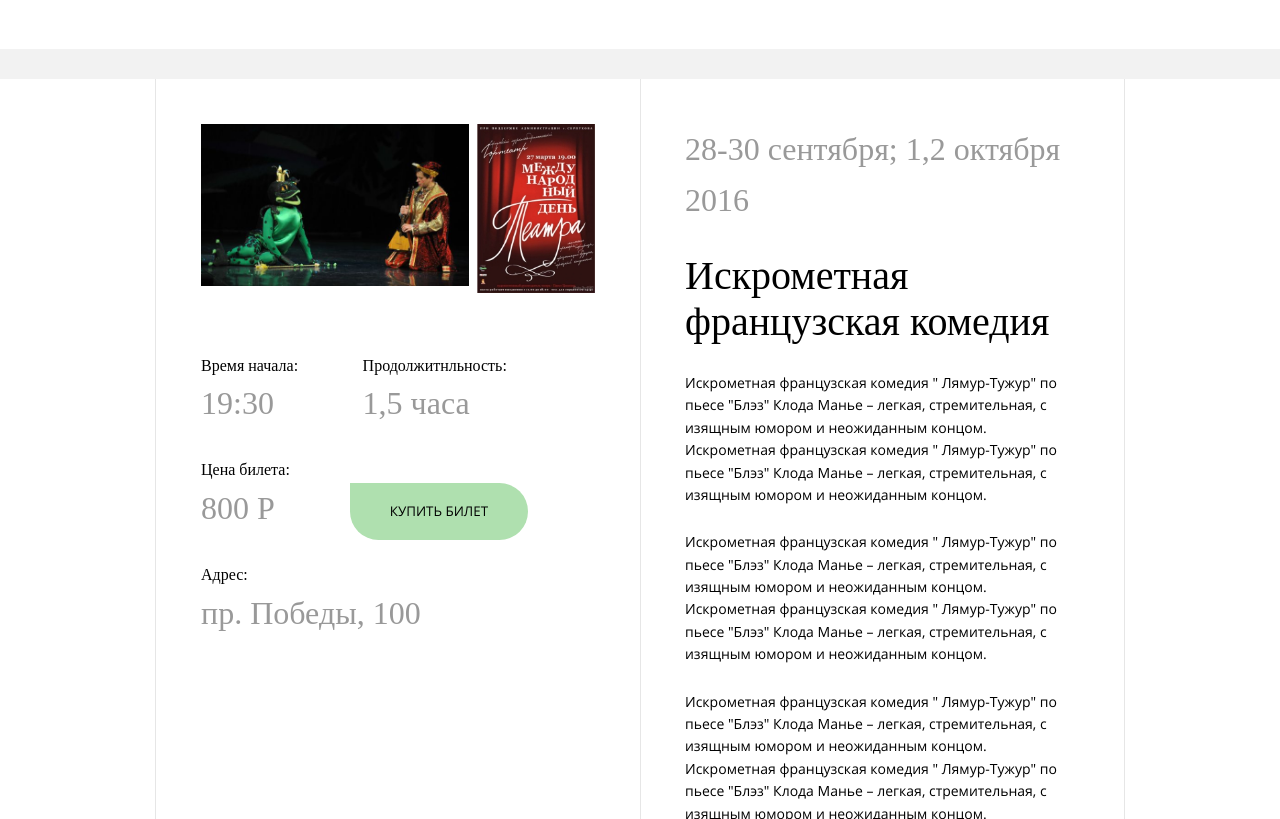
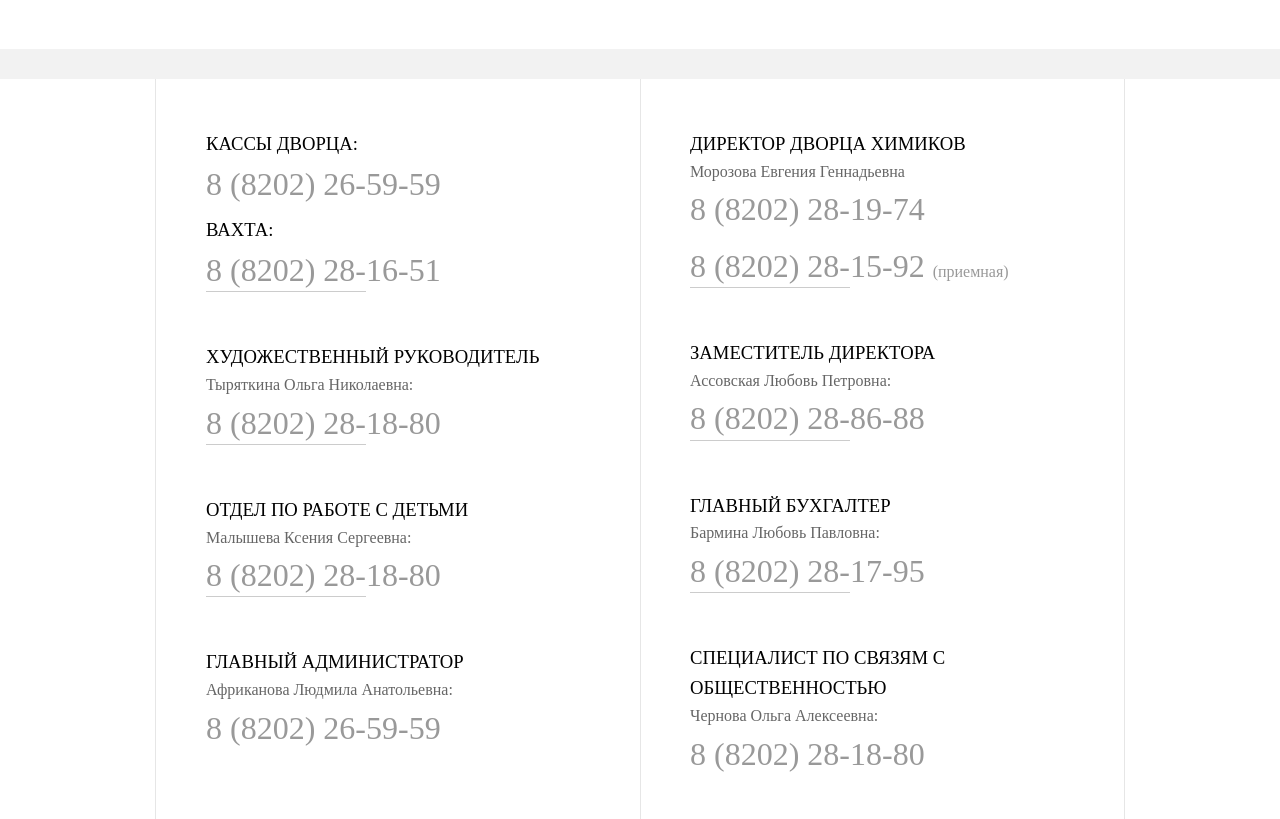
Before and after one commit to vik-space/dhimicov, a plain HTML site: page index.html in a window 1280 px wide. Shown: the part 133-952 px from the top of the page. Drawn offline with nearby package versions, Linux system fonts and the light colour scheme; files that its build step writes are made by us from their sources; a web font is replaced by a local one.

Commit message:
[ css, html ] Страница контактов готовая вёрстка

```diff
--- a/index.html
+++ b/index.html
@@ -121,64 +121,129 @@
 		</div>
 	</header>
 	<div class="header_cap"></div>
-	<div class="current_poster">
+
+	<div class="contact_page">
 		<div class="container" style="border-right: solid 1px #E6E6E6;border-left: solid 1px #E6E6E6; ">
 			<div class="row">
-				<div class="col-md-6 poster_data">
-					<div class="wrap_img">
-						<div class="full_img">
-							<img src="img/photo_report.jpg" alt="">
+
+				<div class="col-sm-6 col_left">
+
+					<div class="item_contact">
+						<div class="caption">
+							КАССЫ ДВОРЦА:
 						</div>
-						<div class="poster_img">
-							<img src="img/poster_img.jpg" alt="">
+						<div class="phone">
+							8 (8202) 26-59-59
+						</div>
+						<div class="caption">
+							ВАХТА:
+						</div>
+						<div class="phone">
+							8 (8202) 28-16-51
 						</div>
 					</div>
-					<div class="row">
-						<div class="col-lg-4  RL">
-							<div class="item_date">
-								<div class="caption">
-									Время начала:
-								</div>
-								19:30
-							</div>
-							<div class="item_date">
-								<div class="caption">
-									Продолжитнльность:
-								</div>
-								1,5 часа
-							</div>
+
+					<div class="item_contact">
+						<div class="caption">
+							ХУДОЖЕСТВЕННЫЙ РУКОВОДИТЕЛЬ
 						</div>
-						<div class="col-lg-8 ">
-							<div class="item_date">
-								<div class="caption">
-									Цена билета:
-								</div>
-								800 Р
-								<a href="#" class="cashbox">КУПИТЬ БИЛЕТ</a>
-							</div>
-							<div class="item_date">
-								<div class="caption">
-									Адрес:
-								</div>
-								пр. Победы, 100
-							</div>
+						<div class="name">
+							Тыряткина Ольга Николаевна:
+						</div>
+						<div class="phone">
+							8 (8202) 28-18-80
 						</div>
 					</div>
+
+					<div class="item_contact">
+						<div class="caption">
+							ОТДЕЛ ПО РАБОТЕ С ДЕТЬМИ
+						</div>
+						<div class="name">
+							Малышева Ксения Сергеевна:
+						</div>
+						<div class="phone">
+							8 (8202) 28-18-80
+						</div>
+					</div>
+
+					<div class="item_contact">
+						<div class="caption">
+							ГЛАВНЫЙ АДМИНИСТРАТОР
+						</div>
+						<div class="name">
+							Африканова Людмила Анатольевна:
+						</div>
+						<div class="phone">
+							8 (8202) 26-59-59
+						</div>
+					</div>
+
 				</div>
-				<div class="col-md-6 poster_description">
-					<div class="date_performance">
-						28-30 сентября; 1,2 октября 2016
+
+				<div class="col-sm-6 col_right">
+
+					<div class="item_contact">
+						<div class="caption">
+							ДИРЕКТОР ДВОРЦА ХИМИКОВ
+						</div>
+						<div class="name">
+							Морозова Евгения Геннадьевна
+						</div>
+						<div class="phone">
+							8 (8202) 28-19-74
+						</div>
+						<div class="phone">
+							8 (8202) 28-15-92 <span>(приемная)</span>
+						</div>
 					</div>
-					<h1>Искрометная французская комедия</h1>
-					<div class="description_content">
-						<p>Искрометная французская комедия " Лямур-Тужур" по пьесе "Блэз" Клода Манье – легкая, стремительная, с изящным юмором и неожиданным концом. Искрометная французская комедия " Лямур-Тужур" по пьесе "Блэз" Клода Манье – легкая, стремительная, с изящным юмором и неожиданным концом.</p>
-						<p>Искрометная французская комедия " Лямур-Тужур" по пьесе "Блэз" Клода Манье – легкая, стремительная, с изящным юмором и неожиданным концом. Искрометная французская комедия " Лямур-Тужур" по пьесе "Блэз" Клода Манье – легкая, стремительная, с изящным юмором и неожиданным концом.</p>
-						<p>Искрометная французская комедия " Лямур-Тужур" по пьесе "Блэз" Клода Манье – легкая, стремительная, с изящным юмором и неожиданным концом. Искрометная французская комедия " Лямур-Тужур" по пьесе "Блэз" Клода Манье – легкая, стремительная, с изящным юмором и неожиданным концом.</p>
+
+					<div class="item_contact">
+						<div class="caption">
+							ЗАМЕСТИТЕЛЬ ДИРЕКТОРА
+						</div>
+						<div class="name">
+							Ассовская Любовь Петровна:
+						</div>
+						<div class="phone">
+							8 (8202) 28-86-88
+						</div>
 					</div>
+
+					<div class="item_contact">
+						<div class="caption">
+							ГЛАВНЫЙ БУХГАЛТЕР
+						</div>
+						<div class="name">
+							Бармина Любовь Павловна:
+						</div>
+						<div class="phone">
+							8 (8202) 28-17-95
+						</div>
+					</div>
+
+					<div class="item_contact">
+						<div class="caption">
+							СПЕЦИАЛИСТ ПО СВЯЗЯМ С ОБЩЕСТВЕННОСТЬЮ
+						</div>
+						<div class="name">
+							Чернова Ольга Алексеевна:
+						</div>
+						<div class="phone">
+							8 (8202) 28-18-80
+						</div>
+					</div>
+
 				</div>
+
 			</div>
 		</div>
 	</div>
+
+	<div class="map">
+		<img src="img/map.jpg" alt="">
+	</div>
+
 	<footer id="stop">
 		<div class="content_footer">
 			<div class="container">
--- /dev/null
+++ b/sass/_contact.sass
@@ -0,0 +1,44 @@
+.contact_page
+	position: relative
+	&:after
+		content: ""
+		display: block
+		position: absolute
+		height: 100%
+		width: 1px
+		background-color: #e6e6e6
+		left: 50%
+		top: 0
+		z-index: -1
+	.col_left, .col_right
+		padding-left: 50px
+		padding-top: 50px
+		padding-bottom: 15px
+		.item_contact
+			&:last-child
+				&:after
+					display: none
+	.item_contact
+		margin-bottom: 50px
+		&:after
+			content: ""
+			width: 160px
+			background-color: #CCC
+			height: 1px
+			display: block
+			margin-top: -10px
+		.phone
+			font-size: 24pt
+			font-family: HeuristicaRegular
+			color: #999
+			margin-bottom: 5px
+			span
+				font-size: 12pt
+		.name
+			font-family: HeuristicaRegular
+			font-size: 12pt
+			color: #666666
+.map
+	height: 316px
+	img
+		width: 100%
--- a/sass/_media.sass
+++ b/sass/_media.sass
@@ -136,11 +136,19 @@
 				margin-left: 0
 		.col_description_groups
 			padding-bottom: 0px
+
 	.current_poster
 		&:after
 			display: none
 		.poster_data
 			padding-bottom: 5px
+
+	.contact_page
+		.item_contact
+			.phone
+				span
+					display: block
+					margin-bottom: 15px
 /* Small Devices, Tablets */
 @media only screen and (max-width : 768px)
 	/**/
@@ -267,6 +275,7 @@
 						left: 0
 				.num
 					margin-left: 0
+
 	.current_poster
 		.poster_data
 			.wrap_img
@@ -276,6 +285,13 @@
 				.poster_img
 					width: 100%
 
+	.contact_page
+		&:after
+			display: none
+		.col_right
+			padding-top: 0
+		.col_left
+			padding-bottom: 0
 
 /* Extra Small Devices, Phones */
 @media only screen and (max-width : 480px)
--- a/sass/main.sass
+++ b/sass/main.sass
@@ -8,6 +8,7 @@
 @import "current_grops"
 @import "list_poster"
 @import "current_poster"
+@import "contact"
 
 .caption
 	font-family: HeuristicaRegular
```
Also changed, not shown: css/main.min.css, img/map.jpg (added).
